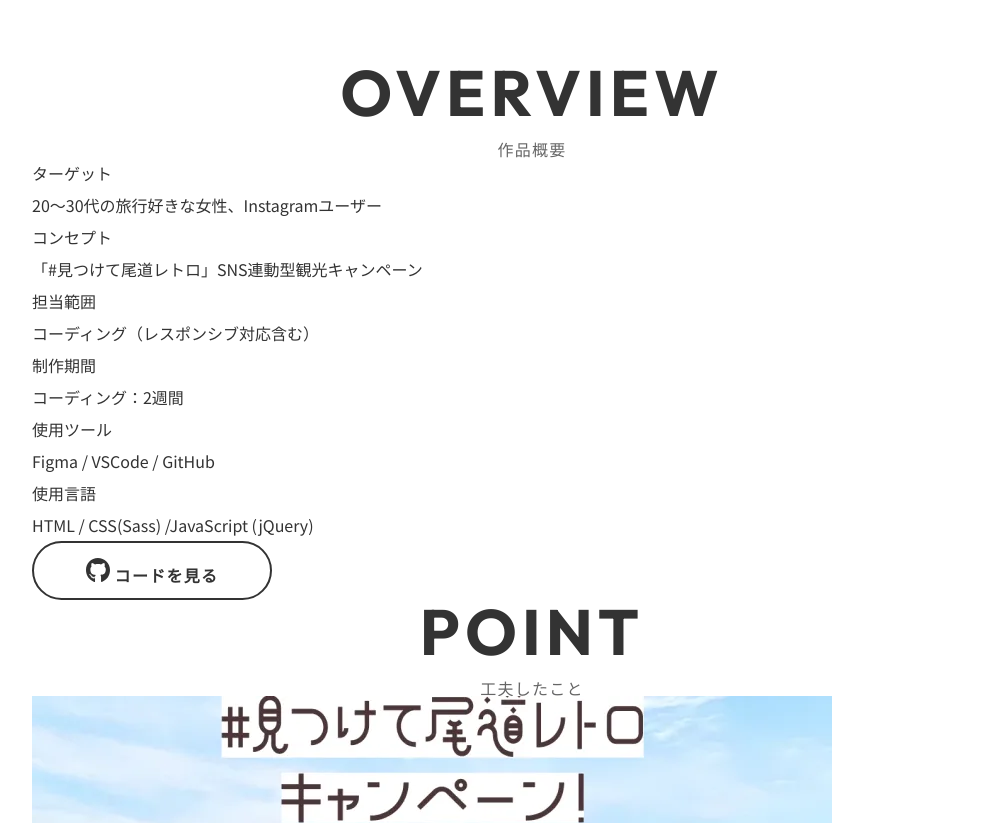
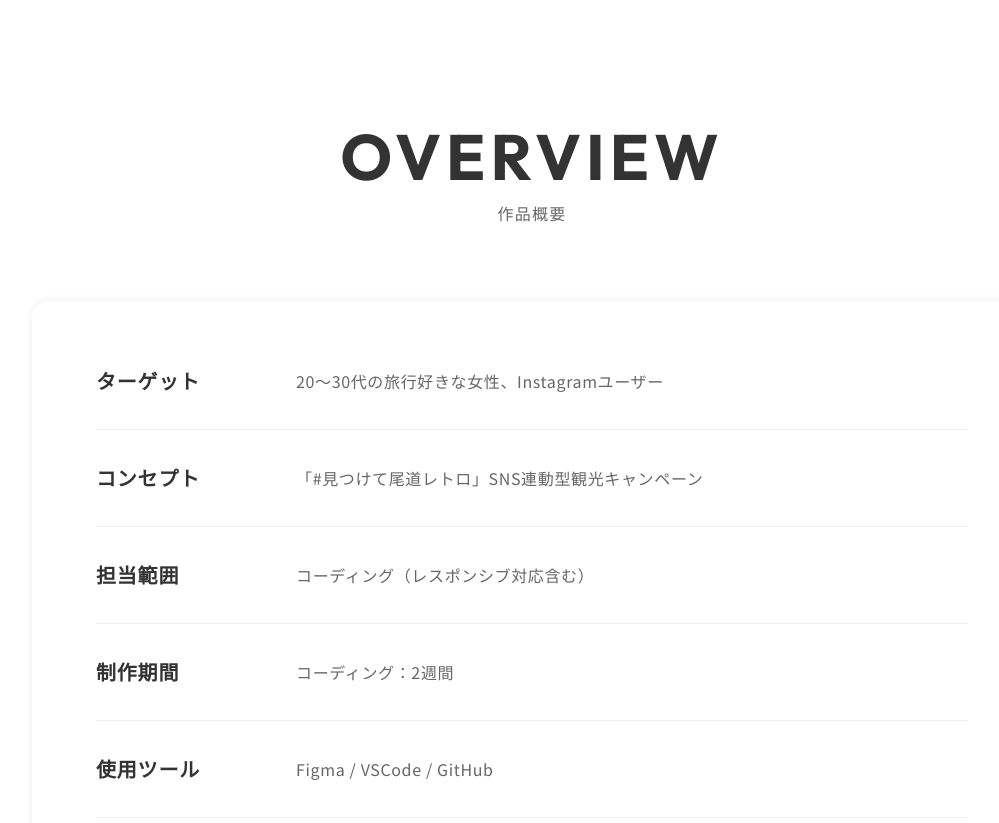
Before and after one commit to shiz-87/my-portfolio, a plain HTML site: page public/works-detail.html in a window 1280 px wide. Shown: the part 779-1602 px from the top of the page, without its empty margins (108-1107 px from the left). Drawn offline with Linux system fonts and the light colour scheme.

Commit message:
feat: 作品詳細ページのOVERVIEWセクション実装
- 定義リスト(dl)を用いたスペック表のマークアップ
- カード型レイアウトとリスト間の余白・ボーダー調整
- GitHubボタンのスタイル実装

```diff
--- a/src/assets/sass/component/_button.scss
+++ b/src/assets/sass/component/_button.scss
@@ -17,5 +17,21 @@
   &:hover {
     color: g.$color-text-white;
     background: g.$color-accent;
+
+    svg path {
+      fill: g.$color-text-white;
+    }
+  }
+
+  &--github {
+    display: inline-flex;
+    justify-content: center;
+    align-items: center;
+    gap: 8px;
+
+    svg {
+      width: 20px;
+      height: 20px;
+    }
   }
 }
--- a/src/assets/sass/project/_index.scss
+++ b/src/assets/sass/project/_index.scss
@@ -13,3 +13,4 @@
 @use "works-list";
 @use "work-detail";
 @use "work-mv";
+@use "work-overview";
--- /dev/null
+++ b/src/assets/sass/project/work-overview.scss
@@ -0,0 +1,83 @@
+@use "../global/" as g;
+
+.p-work-overview {
+  padding-block: 64px;
+}
+
+.p-work-overview__content {
+  border-radius: 16px;
+  background: g.$color-bg;
+  box-shadow: 0 0 8px 0 rgba(0, 0, 0, 0.08);
+  padding: 32px 20px;
+  margin-top: 40px;
+
+  @include g.mq(lg) {
+    padding: 64px;
+    margin-top: 80px;
+  }
+}
+
+.p-work-overview__list {
+}
+
+.p-work-overview__item {
+  display: flex;
+  flex-direction: column;
+  gap: 16px;
+  padding-block: 32px;
+  /* 下に線を引く */
+  border-bottom: 1px solid #eee;
+
+  @include g.mq(lg) {
+    flex-direction: row;
+    align-items: center;
+    gap: 80px;
+  }
+
+  /* 最初のアイテム: 上の余白を消す */
+  &:first-child {
+    padding-top: 0;
+  }
+
+  /* 最後のアイテム: 線と下の余白を消す */
+  &:last-child {
+    border-bottom: none;
+    padding-bottom: 0;
+  }
+}
+
+.p-work-overview__term {
+  font-size: 14px;
+  font-weight: 700;
+  line-height: 1;
+  letter-spacing: 0.56px;
+
+  @include g.mq(lg) {
+    width: 120px;
+    font-size: 20px;
+    letter-spacing: 0.8px;
+    flex-shrink: 0;
+  }
+}
+
+.p-work-overview__desc {
+  color: g.$color-text-sub;
+  font-size: 14px;
+  line-height: 1.7;
+  letter-spacing: 0.56px;
+
+  @include g.mq(lg) {
+    font-size: 16px;
+    line-height: 2;
+    letter-spacing: 0.64px;
+  }
+}
+
+.p-work-overview__button {
+  margin-top: 48px;
+  text-align: center;
+
+  @include g.mq(lg) {
+    margin-top: 64px;
+  }
+}
```
Also changed, not shown: public/assets/css/project/work-overview.css (added), public/assets/css/style.css.
